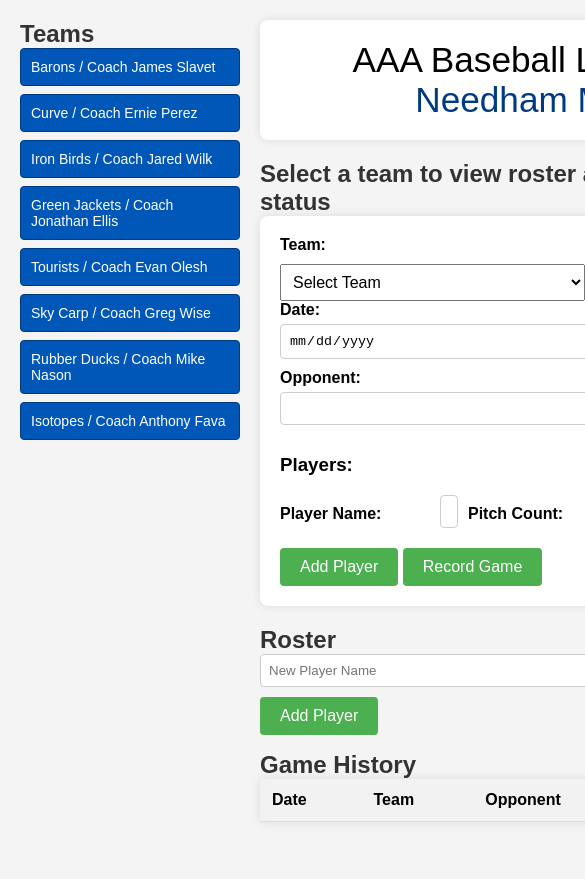
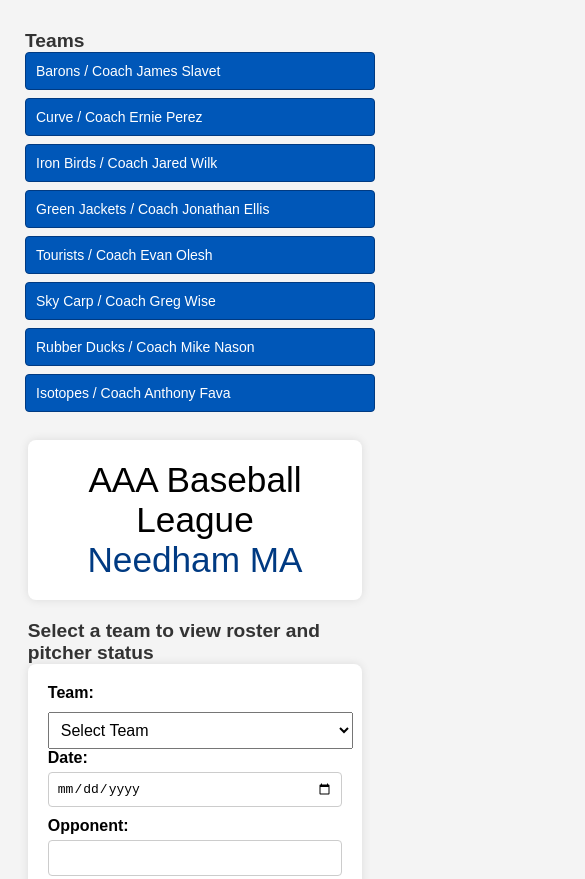
Before and after one commit to erniexperez/BaseballAAANeedhamMA, a plain HTML site: page index.html in a window 390 px wide. Shown: the top 879 px of the page, 585 px wide, since content can reach past the window. Drawn offline with Linux system fonts and the light colour scheme.

Commit message:
Add files via upload

```diff
--- a/index.html
+++ b/index.html
@@ -2,7 +2,7 @@
 <html lang="en">
 <head>
     <meta charset="UTF-8">
-    <meta name="viewport" content="width=device-width, initial-scale=1.0">
+    <meta name="viewport" content="width=device-width, initial-scale=1.0, user-scalable=yes, maximum-scale=2.0">
     <title>Needham MA AAA Baseball Pitch Tracker</title>
     <link rel="stylesheet" href="style.css">
 </head>
--- a/style.css
+++ b/style.css
@@ -4,10 +4,67 @@ body {
     background-color: #f4f4f4;
 }
 
+
 .page-container {
-    display: grid;
-    grid-template-columns: 220px 1fr;
-    gap: 20px;
+        display: grid;
+        grid-template-columns: 220px 1fr;
+        gap: 20px;
+}
+
+@media (max-width: 700px) {
+    .page-container {
+        display: flex;
+        flex-direction: column;
+        gap: 0;
+    }
+    .sidebar {
+        width: 100%;
+        border-radius: 0 0 8px 8px;
+        margin-bottom: 10px;
+        padding: 10px 5px;
+        font-size: 1em;
+    }
+    .content {
+        padding: 0 2vw;
+    }
+    header {
+        flex-direction: column;
+        padding: 10px 2vw;
+        text-align: center;
+    }
+    h1, h2, .team-home-header {
+        font-size: 1.2em;
+    }
+    form, table, #rosterList li {
+        font-size: 1em;
+        padding: 10px 2vw;
+    }
+    table, th, td {
+        font-size: 0.95em;
+        padding: 6px;
+    }
+    .player {
+        flex-direction: column;
+        align-items: flex-start;
+        gap: 4px;
+    }
+    .player label {
+        width: auto;
+        margin-right: 0;
+    }
+    .sidebar button {
+        font-size: 1em;
+        padding: 10px 0;
+    }
+    input[type="text"], input[type="number"], input[type="date"] {
+        font-size: 1em;
+        padding: 8px;
+    }
+    button {
+        width: 100%;
+        font-size: 1em;
+        margin-bottom: 8px;
+    }
 }
 
     background-color: #222;
```
